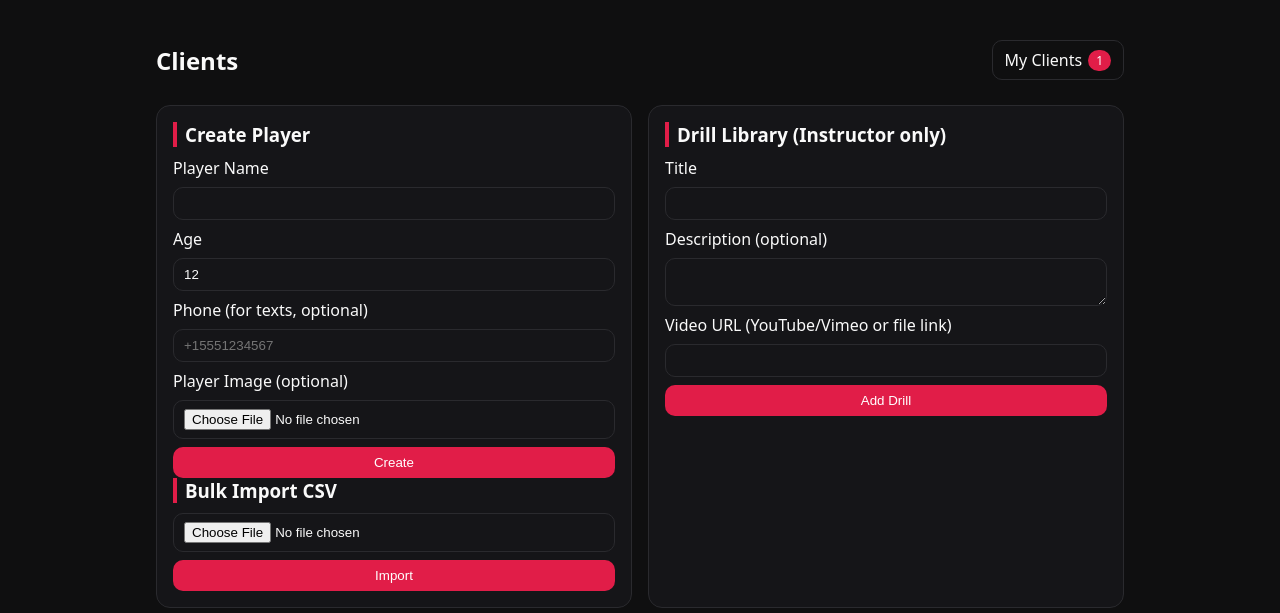
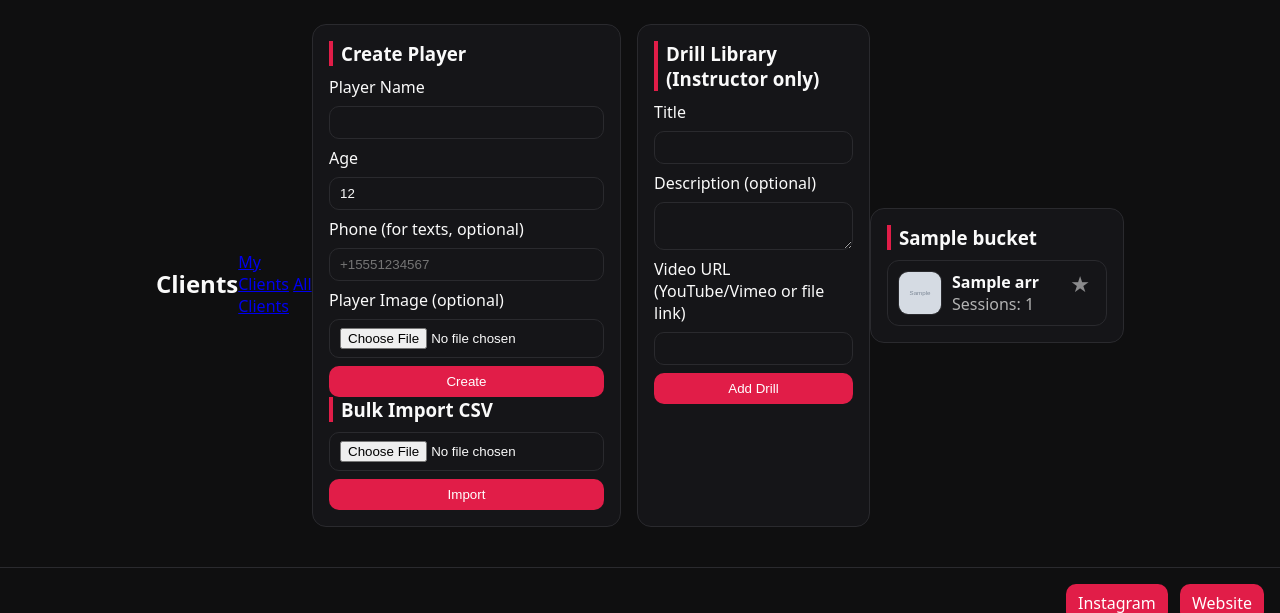
Before and after one commit to road2gameday-tech/Hit4Power-Player-Development-Tool-BEST, a FastAPI app: template app/templates/instructor_dashboard.html in a window 1280 px wide. Shown: the part 83-696 px from the top of the page. Run offline with FastAPI, Linux system fonts and the light colour scheme; the template is opened without the code that fills it: most values are stand-ins (such as "Sample title", 1, 10 or a date in 2020); grey boxes marked "Sample" are stand-in pictures.

Commit message:
Update instructor_dashboard.html

```diff
--- a/app/templates/instructor_dashboard.html
+++ b/app/templates/instructor_dashboard.html
@@ -3,8 +3,10 @@
 {% block content %}
   <div class="toolbar">
     <h2>Clients</h2>
-    <a href="#myclients" class="btn btn-ghost">My Clients <span class="badge">{{ my_clients_count }}</span></a>
-  </div>
+<nav class="tabs mb-2">
+  <a class="tab{% if filter == 'favorites' %} active{% endif %}" href="/instructor?filter=favorites">My Clients</a>
+  <a class="tab{% if filter != 'favorites' %} active{% endif %}" href="/instructor?filter=all">All Clients</a>
+</nav>
 
   <div class="grid two">
     <section class="card">
@@ -59,7 +61,7 @@
               <div class="name">{{ p.name }}</div>
               <div class="muted">Sessions: {{ p.metrics|length }}</div>
             </div>
-            <button class="star" data-player="{{ p.id }}" aria-label="Favorite">
+            <button class="star" data-player="{{ p.id }}" aria-label="My Client">
               <span class="star-shape {% if is_fav %}on{% endif %}">★</span>
             </button>
           </a>
```
